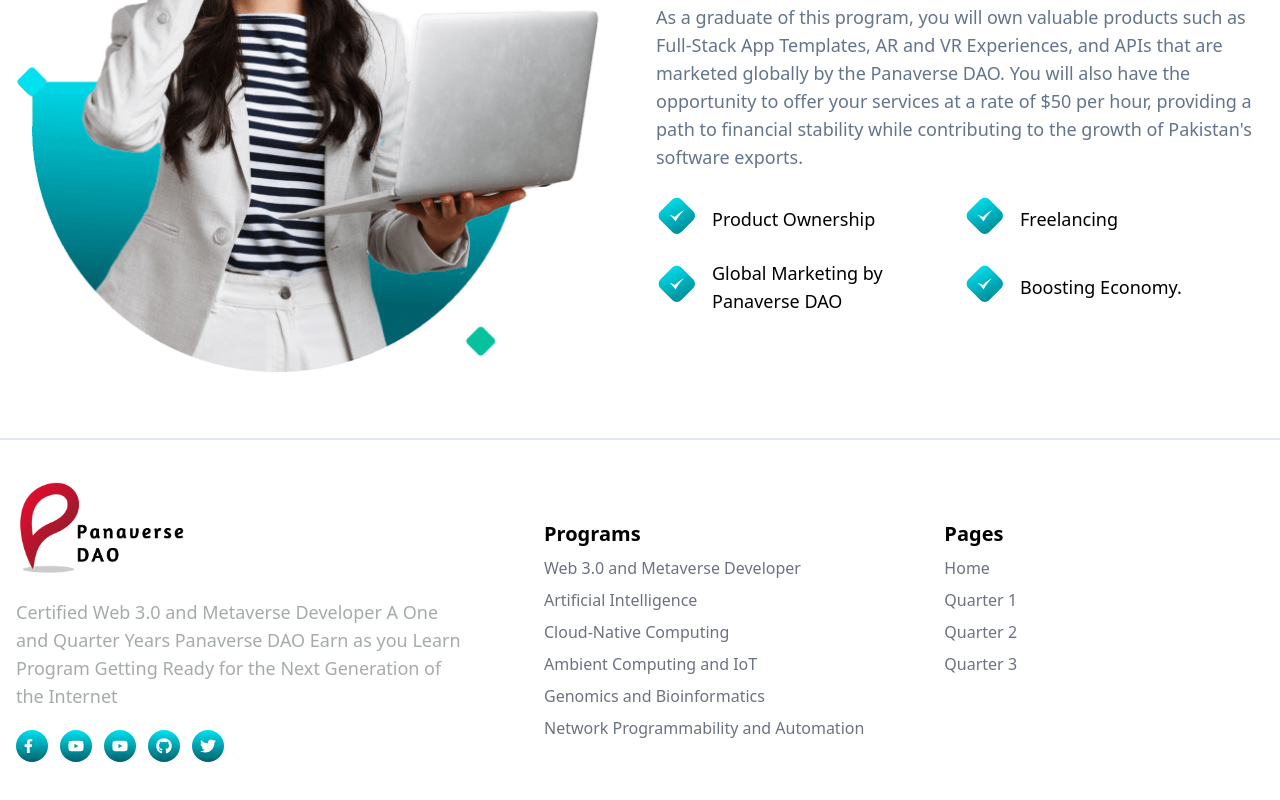
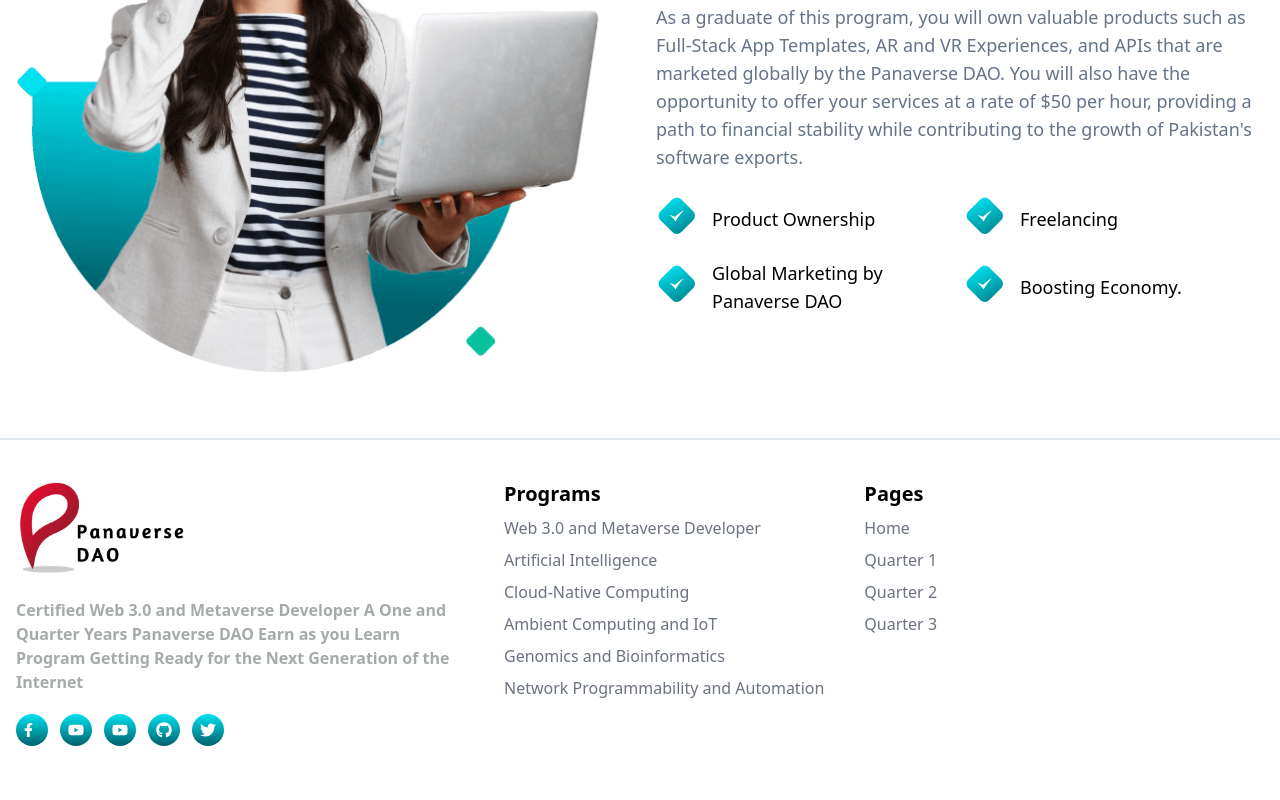
Before and after one commit to Bilal0335/Panaverse-Clone-Next-js, a Next.js app: page / in a window 1280 px wide. Shown: the part 3016-3816 px from the top of the page. Built offline with nearby package versions, Linux system fonts and the light colour scheme.

Commit message:
😄update😄

```diff
--- a/src/component/layout/Footer.tsx
+++ b/src/component/layout/Footer.tsx
@@ -8,14 +8,14 @@
   "Cloud-Native Computing",
   "Ambient Computing and IoT",
   "Genomics and Bioinformatics",
-  "Network Programmability and Automation"
+  "Network Programmability and \nAutomation"
 ];
 const footerPage = ["Home", "Quarter 1", "Quarter 2", "Quarter 3"];
 const Footer = () => {
   return (
     <footer className="">
       <Wrapper>
-        <div className="flex gap-20 mt-10 mb-10">
+        <div className="flex flex-col gap-10 mt-10 mb-10 sm:flex-row">
           {/* left content */}
           <div>
             <Image
@@ -25,7 +25,7 @@
               height={76}
               className="mb-5"
             />
-            <p className="max-w-md mb-5 font-medium text-lg text-[#8d9494c9]">
+            <p className="max-w-md mb-5 font-semibold text-md text-[#8d9494c9]">
               Certified Web 3.0 and Metaverse Developer A One and Quarter Years
               Panaverse DAO Earn as you Learn Program Getting Ready for the Next
               Generation of the Internet
@@ -80,7 +80,7 @@
                   <svg
                     stroke="currentColor"
                     fill="currentColor"
-                    stroke-width="0"
+                    strokeWidth="0"
                     viewBox="0 0 576 512"
                     className="w-4 h-4 text-white"
                     height="1em"
@@ -100,7 +100,7 @@
                   <svg
                     stroke="currentColor"
                     fill="currentColor"
-                    stroke-width="0"
+                    strokeWidth="0"
                     viewBox="0 0 496 512"
                     className="w-4 h-4 text-white"
                     height="1em"
@@ -120,7 +120,7 @@
                   <svg
                     stroke="currentColor"
                     fill="currentColor"
-                    stroke-width="0"
+                    strokeWidth="0"
                     viewBox="0 0 512 512"
                     className="w-4 h-4 text-white"
                     height="1em"
@@ -134,21 +134,27 @@
             </div>
           </div>
           {/* right content */}
-          <div className="mt-10 space-y-2">
+          <div className="space-y-2 ">
             <h4 className="text-xl font-bold">Programs</h4>
             {footerLink.map((item) => (
               <div key={item} className="max-w-md ">
-                <a href="" className="text-gray-500 transition-transform duration-700 hover:text-primary hover:scale-105">
+                <a
+                  href=""
+                  className="text-gray-500 transition-transform duration-700 hover:text-primary hover:scale-105"
+                >
                   {item}
                 </a>
               </div>
             ))}
           </div>
-          <div className="mt-10 space-y-2">
+          <div className="space-y-2">
             <h4 className="text-xl font-bold">Pages</h4>
             {footerPage.map((item) => (
               <div key={item}>
-                <a href="" className="text-gray-500 transition-transform duration-700 text-grey-500 hover:text-primary hover:scale-105">
+                <a
+                  href=""
+                  className="text-gray-500 transition-transform duration-700 text-grey-500 hover:text-primary hover:scale-105"
+                >
                   {item}
                 </a>
               </div>
```
